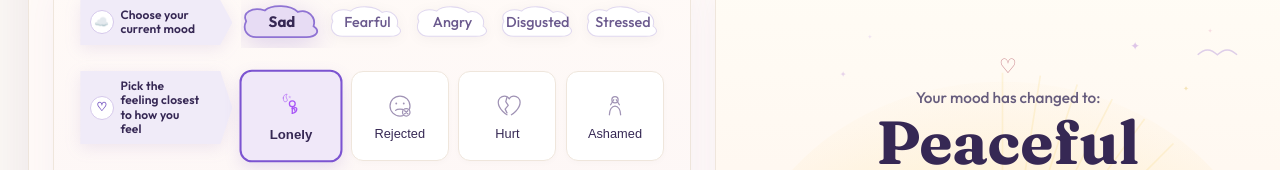
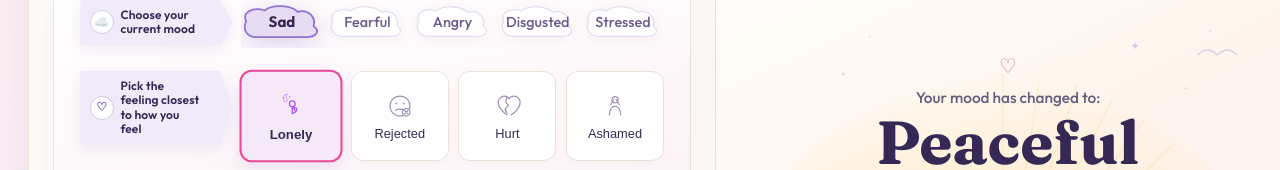
Before and after one commit to CodeStackLab/moodflip-website, a Next.js app: page / in a window 1280 px wide. Shown: the part 630-800 px from the top of the page. Built offline with nearby package versions, Linux system fonts and the light colour scheme.

Commit message:
style: apply soft warm sunset gradient globally for light and dark modes

```diff
--- a/app/globals.css
+++ b/app/globals.css
@@ -1,18 +1,18 @@
 @import url('https://fonts.googleapis.com/css2?family=Fraunces:ital,opsz,wght@0,9..144,400;0,9..144,500;0,9..144,600;0,9..144,700&family=Inter:wght@400;500;600;700;800&family=Outfit:wght@400;500;600;700;800&display=swap');
 
 :root {
-  --bg: #fcf8f5;
-  --card-bg: #fffaf7;
-  --card-border: #efe6dc;
+  --bg: linear-gradient(145deg, #fdf6f0 0%, #fcf0f5 40%, #f7effd 100%);
+  --card-bg: #fffbf8;
+  --card-border: #ede1d5;
   --text-main: #362854;
   --text-subtle: #665c7d;
-  --left-bg: linear-gradient(180deg, #fffaf7 0%, #fbf3f5 100%);
-  --right-bg: linear-gradient(180deg, #fffcf5 0%, #fff7f0 50%, #faf1f5 100%);
+  --left-bg: linear-gradient(168deg, #ffffff 0%, #fdf4f7 50%, #f7effd 100%);
+  --right-bg: linear-gradient(155deg, #fffdfa 0%, #fff5ee 40%, #faf0f7 100%);
   --tile-bg: #ffffff;
-  --tile-selected-bg: #f0e8f9;
-  --tile-selected-border: #7c54d1;
-  --banner-bg: #f6edf4;
-  --header-bg: rgba(255, 252, 248, 0.88);
+  --tile-selected-bg: #f5e9f8;
+  --tile-selected-border: #ec4899;
+  --banner-bg: #f8ecf4;
+  --header-bg: rgba(255, 251, 248, 0.92);
   --action-card-bg: #ffffff;
 
   --m3-purple-primary: #6750a4;
@@ -29,17 +29,17 @@
 }
 
 [data-theme="dark"] {
-  --bg: #0b0714;
+  --bg: linear-gradient(160deg, #0e091b 0%, #170d24 40%, #201127 100%);
   --card-bg: #150f24;
   --card-border: #2e2246;
   --text-main: #f3e8ff;
   --text-subtle: #c4b0e6;
-  --left-bg: linear-gradient(180deg, #150f24 0%, #1c1430 100%);
-  --right-bg: linear-gradient(180deg, #181129 0%, #201435 50%, #291540 100%);
+  --left-bg: linear-gradient(168deg, #18102a 0%, #211333 100%);
+  --right-bg: linear-gradient(155deg, #1a112c 0%, #251233 50%, #2b1338 100%);
   --tile-bg: #221838;
-  --tile-selected-bg: #37215c;
-  --tile-selected-border: #a855f7;
-  --banner-bg: #1c122e;
+  --tile-selected-bg: #3d1c4e;
+  --tile-selected-border: #f472b6;
+  --banner-bg: #1f1230;
   --header-bg: rgba(21, 15, 36, 0.92);
   --action-card-bg: #211736;
 }
@@ -55,10 +55,11 @@ html, body {
 body {
   font-family: 'Outfit', 'Inter', -apple-system, BlinkMacSystemFont, sans-serif;
   background: var(--bg);
+  background-attachment: fixed;
   color: var(--text-main);
   min-height: 100vh;
   line-height: 1.5;
-  transition: background-color 0.3s ease, color 0.3s ease;
+  transition: background 0.3s ease, color 0.3s ease;
   -webkit-tap-highlight-color: transparent;
 }
 
```
